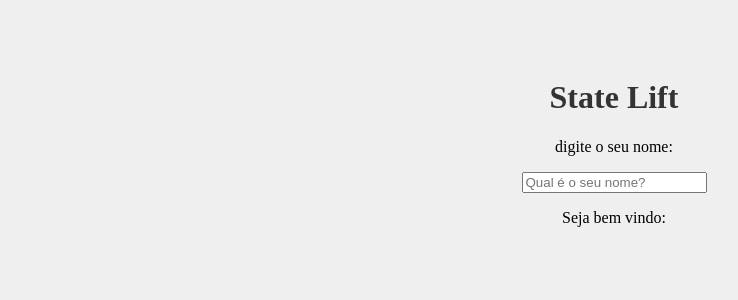
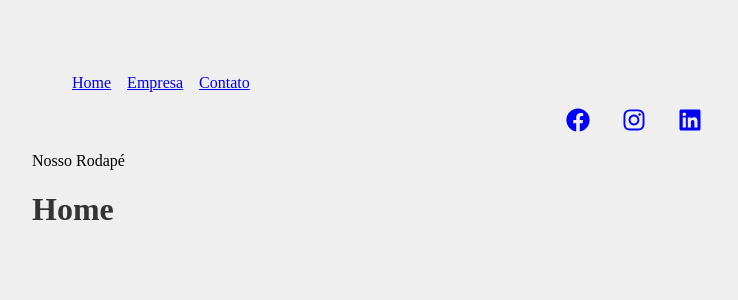
Before and after one commit to EduCassPacheco/Curso-React, a React (Create React App) app: page / in a window 1280 px wide. Shown: the top 300 px of the page, without its empty margins (26-764 px from the left). Built offline with nearby package versions, Linux system fonts and the light colour scheme.

Commit message:
aula sobre react Router e react Icons

```diff
--- a/package.json
+++ b/package.json
@@ -8,6 +8,8 @@
     "@testing-library/user-event": "^13.5.0",
     "react": "^18.3.1",
     "react-dom": "^18.3.1",
+    "react-icons": "^5.4.0",
+    "react-router-dom": "^7.0.2",
     "react-scripts": "5.0.1",
     "web-vitals": "^2.1.4"
   },
--- a/src/App.js
+++ b/src/App.js
@@ -1,16 +1,22 @@
-import { useState } from 'react';
-import './App.css';
-import SeuNome from './components/SeuNome';
-import Saudacao from './components/Saudacao';
+import { BrowserRouter as Router, Routes, Route, Link } from "react-router-dom";
+import Home from "./pages/Home";
+import Empresa from "./pages/Empresa";
+import Contato from "./pages/Contato";
+import Footer from "./components/Layouts/Footer";
+import NavBar from "./components/Layouts/NavBar";
 
 function App() {
-  const [nome,setNome]= useState()
   return (
-    <div className="App">
-      <h1>State Lift</h1>
-      <SeuNome setNome={setNome}/>
-      <Saudacao nome={nome}/>
-    </div>
+    <Router>
+      <NavBar/>
+      <Footer/>
+      <Routes>
+        <Route path="/" element={<Home />} />
+        <Route path="/empresa" element={<Empresa />} />
+        <Route path="/contato" element={<Contato />} />
+      </Routes>
+    </Router>
+
   );
 }
 
--- /dev/null
+++ b/src/components/Layouts/Footer.js
@@ -0,0 +1,17 @@
+import { FaFacebook, FaInstagram, FaLinkedin } from "react-icons/fa"
+import styles from "./Footer.module.css"
+function Footer(){
+    return (
+    <footer>
+        <ul className={styles.social_list}>
+            <li ><FaFacebook/></li>
+            <li ><FaInstagram/></li>
+            <li ><FaLinkedin/></li>
+        </ul>
+        <p>Nosso Rodapé</p>
+
+    </footer>
+    )
+}
+
+export default Footer
--- /dev/null
+++ b/src/components/Layouts/Footer.module.css
@@ -0,0 +1,16 @@
+.social_list{
+    display: flex;
+    justify-content: center;
+    align-items: center;
+    list-style: none;
+}
+
+.social_list li{
+    margin: 0 1em;
+}
+
+.social_list svg{
+    font-size: 1.5em;
+    cursor: pointer;
+    color: blue;
+}
--- /dev/null
+++ b/src/components/Layouts/NavBar.js
@@ -0,0 +1,16 @@
+import { Link } from "react-router-dom"
+import styles from "./NavBar.module.css"
+
+function NavBar(){
+    return(
+        <div>
+            <ul className={styles.list}>
+                <li className={styles.item}><Link to="/">Home</Link></li>
+                <li className={styles.item}><Link to="/empresa">Empresa</Link></li>
+                <li className={styles.item}><Link to="/contato">Contato</Link></li>
+            </ul>
+        </div>
+    )
+}
+
+export default NavBar
--- /dev/null
+++ b/src/components/Layouts/NavBar.module.css
@@ -0,0 +1,8 @@
+.list{
+    display: flex;
+    list-style: none;
+}
+
+.item{
+    margin-right: 1em;
+}
--- /dev/null
+++ b/src/pages/Contato.js
@@ -0,0 +1,8 @@
+function Contato(){
+    return(
+        <div>
+            <h1>Contato</h1>
+        </div>
+    )
+}
+export default Contato
--- /dev/null
+++ b/src/pages/Empresa.js
@@ -0,0 +1,8 @@
+function Empresa(){
+    return(
+        <div>
+            <h1>Empresa</h1>
+        </div>
+    )
+}
+export default Empresa
--- /dev/null
+++ b/src/pages/Home.js
@@ -0,0 +1,8 @@
+function Home(){
+    return(
+        <div>
+            <h1>Home</h1>
+        </div>
+    )
+}
+export default Home
```
Also changed, not shown: 1 other file (tests, documents, lock files or other folders).
